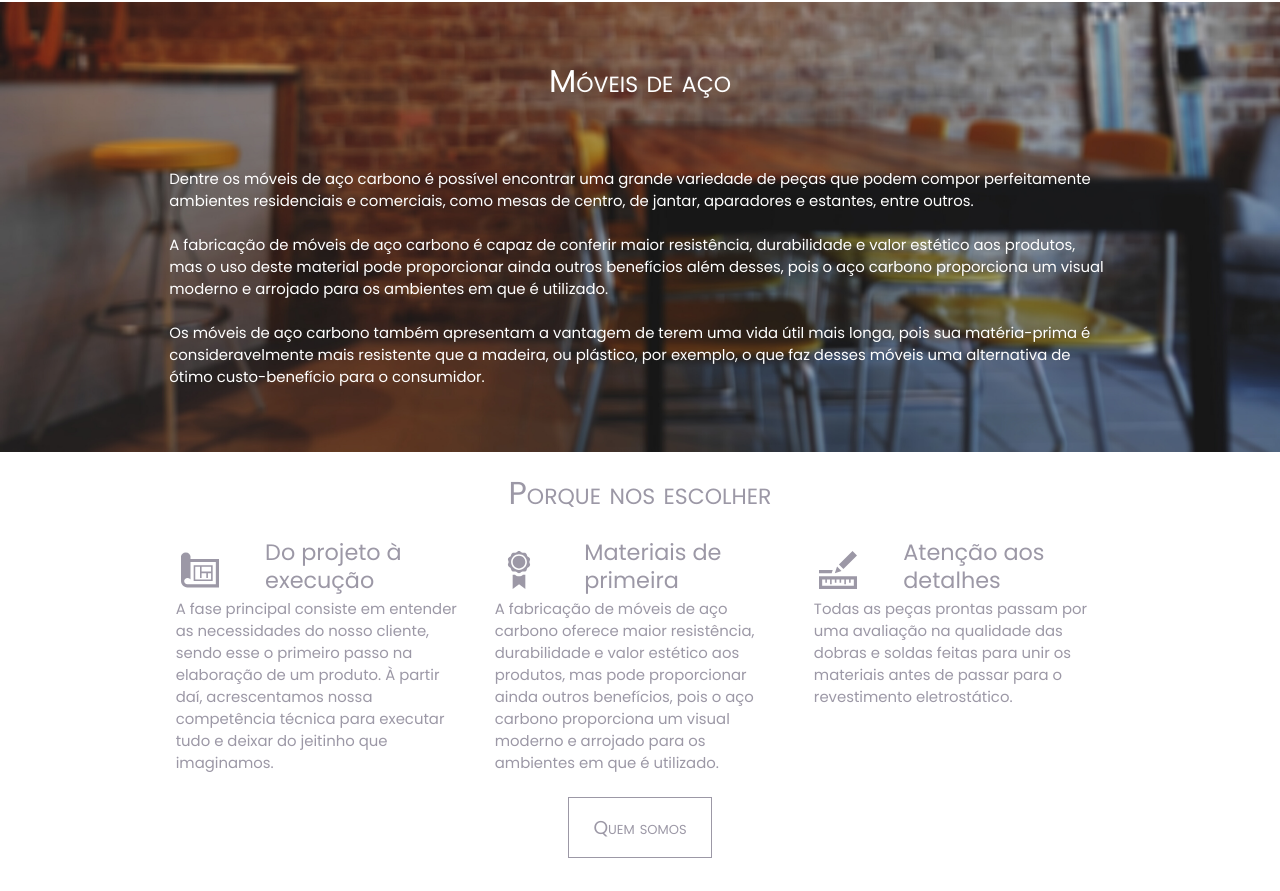
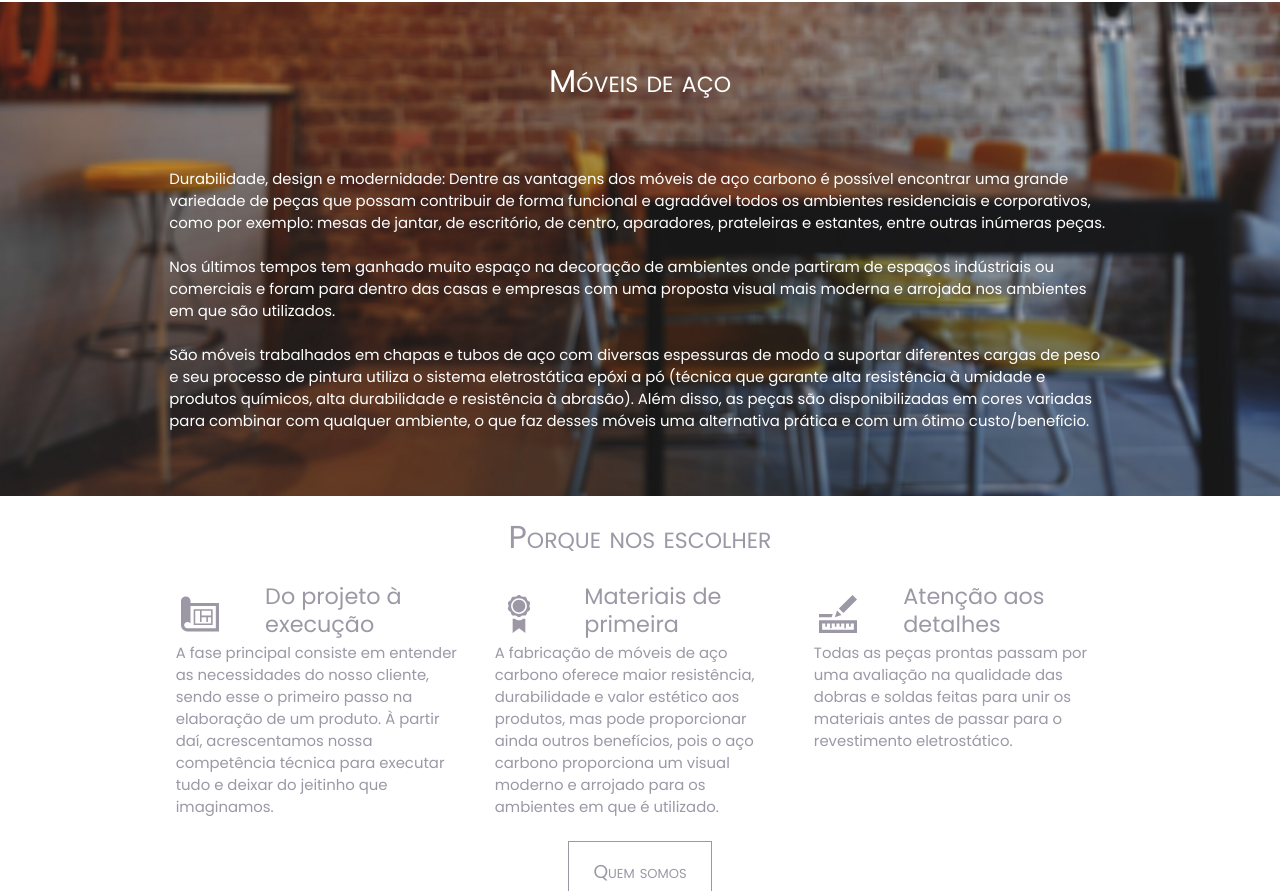
Before and after one commit to peedrinhoph/mode, a React (Create React App) app: page / in a window 1280 px wide. Shown: the part 1374-2265 px from the top of the page. Built offline with nearby package versions, Linux system fonts and the light colour scheme; the HTML template or start-up script is replaced by a standard one.

Commit message:
Ajuste nos textos

```diff
--- a/src/components/PageHeader/styles.css
+++ b/src/components/PageHeader/styles.css
@@ -120,7 +120,7 @@
     .page-header .logo-and-menu a:after{
         content: "";
         bottom: 0;
-        top: 6rem;
+        top: 5rem;
         left: 0;
         right: 0;
         position: absolute;
--- a/src/pages/Inicio/index.js
+++ b/src/pages/Inicio/index.js
@@ -82,19 +82,17 @@ function Inicio() {
                         <div className="section-why-grid">
                             <div className="section-why-text">
                                 <p>
-                                    Dentre os móveis de aço carbono é possível encontrar uma
-                                    grande variedade de peças que podem compor perfeitamente
-                                    ambientes residenciais e comerciais, como mesas de centro,
-                                    de jantar, aparadores e estantes, entre outros.<br/><br/>
-                                    A fabricação de móveis de aço carbono é capaz de conferir maior
-                                    resistência, durabilidade e valor estético aos produtos, mas o uso
-                                    deste material pode proporcionar ainda outros benefícios além desses,
-                                    pois o aço carbono proporciona um visual moderno e arrojado para os ambientes
-                                    em que é utilizado.<br/><br/>
-                                    Os móveis de aço carbono também apresentam a vantagem de terem uma vida útil
-                                    mais longa, pois sua matéria-prima é consideravelmente mais resistente que a madeira,
-                                    ou plástico, por exemplo, o que faz desses móveis uma alternativa de ótimo custo-benefício
-                                    para o consumidor.
+                                    Durabilidade, design e modernidade: Dentre as vantagens dos móveis de aço carbono é possível encontrar uma
+                                    grande variedade de peças que possam contribuir de forma funcional e agradável
+                                    todos os ambientes residenciais e corporativos, como por exemplo: mesas de jantar,
+                                    de escritório, de centro, aparadores, prateleiras e estantes, entre outras inúmeras peças.<br/><br/>
+                                    Nos últimos tempos tem ganhado muito espaço na decoração de ambientes onde partiram de espaços indústriais ou comerciais
+                                    e foram para dentro das casas e empresas com uma proposta visual mais moderna e arrojada nos ambientes em que são utilizados.<br/><br/>
+
+                                    São móveis trabalhados em chapas e tubos de aço com diversas espessuras de modo a suportar diferentes
+                                    cargas de peso e seu processo de pintura utiliza o sistema eletrostática epóxi a pó (técnica que garante alta resistência à umidade
+                                    e produtos químicos, alta durabilidade e resistência à abrasão). Além disso, as peças são disponibilizadas em cores variadas para
+                                    combinar com qualquer ambiente, o que faz desses móveis uma alternativa prática e com um ótimo custo/benefício.
                                 </p>
                             </div>
                         </div>
```
